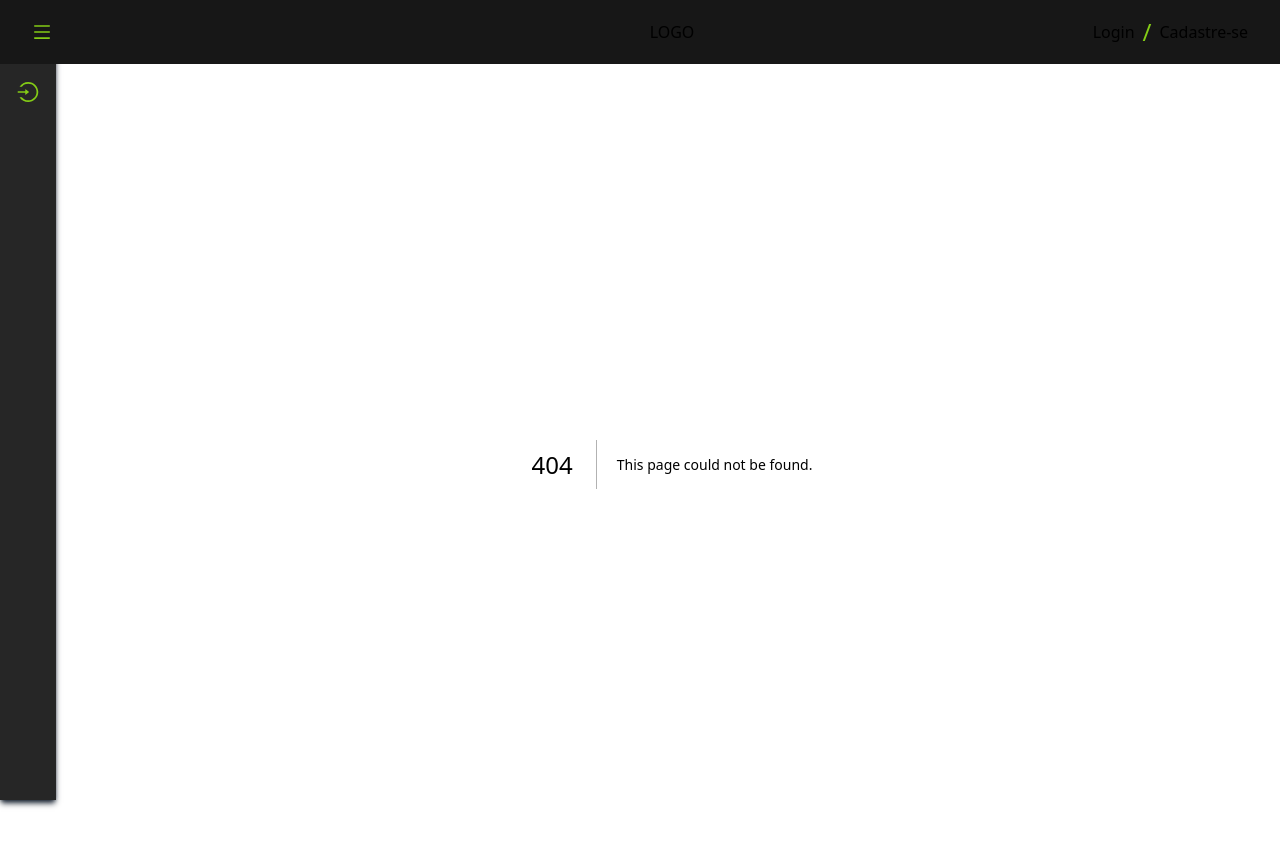
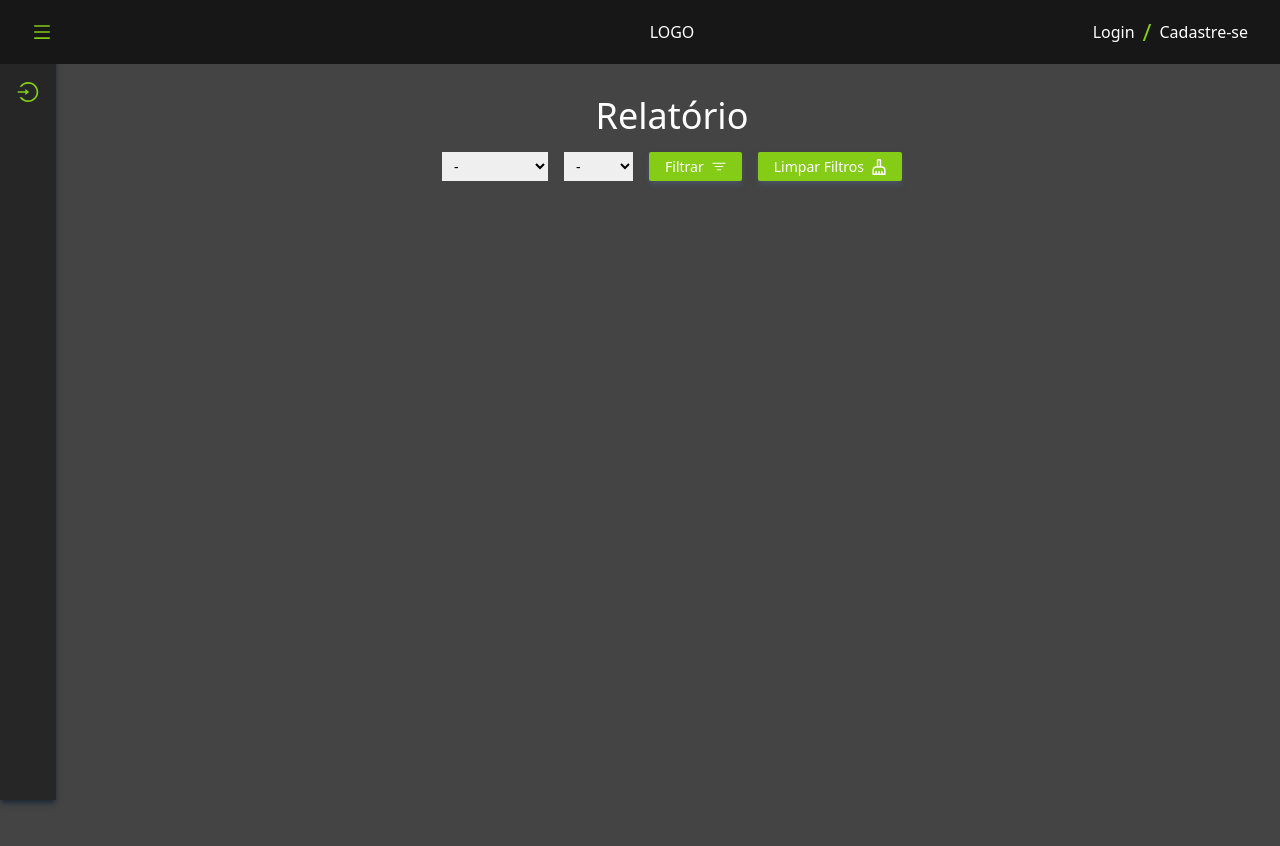
Before and after one commit to Joffre-Quintas/Projeto_Organiza, a Next.js app: page /report in a window 1280 px wide. Before the commit this address had no page. Shown: the top 846 px of the page. After the commit the page ends 800 px from the top, so only its background shows below. Built offline with nearby package versions, Linux system fonts and the light colour scheme.

Commit message:
Pagina de relatorio criada. Filtro em funcionamento

```diff
--- a/package.json
+++ b/package.json
@@ -12,6 +12,7 @@
     "next": "latest",
     "react": "latest",
     "react-dom": "latest",
+    "react-google-charts": "^4.0.1",
     "react-icons": "^4.11.0"
   },
   "devDependencies": {
--- a/src/components/Table.tsx
+++ b/src/components/Table.tsx
@@ -3,13 +3,14 @@ import { BsFillPencilFill, BsFillTrash3Fill } from 'react-icons/bs'
 import { Dispatch, SetStateAction } from "react";
 
 import treatmentString from "./utils/treatmentString";
+import { urlBaseAPI } from "@/data/urlapi";
 
 export default function Table({ header, content, setBillList}:{header:string[], content:IBill[], setBillList: Dispatch<SetStateAction<IBill[]>>}) {
 
     async function handleDeleteBill(id:number) {
         try {
             const { token } = JSON.parse(localStorage.getItem('userOrganiza') as string)
-            const data = await fetch('https://defiant-seal-wetsuit.cyclic.app/excluirfinanceiro', {
+            const data = await fetch(`${urlBaseAPI}/excluirfinanceiro`, {
                 method:'DELETE',
                 headers: {
                     "Content-type":"application/json",
--- a/src/components/layout/index.tsx
+++ b/src/components/layout/index.tsx
@@ -1,10 +1,20 @@
-import { useContext } from "react"
+import { useContext, useEffect, useState } from "react"
 import Header from "./Header"
 import Navbar from "./Navbar"
 import { MenuContext } from "@/context/MenuContext"
 
 export default function Layout(props: any) {
-    const {isOpen} = useContext(MenuContext)
+    const {isOpen, close} = useContext(MenuContext)
+    const [windowSize, setwindowSize] = useState<number>(1024)
+
+    useEffect(() => {
+        window.addEventListener('resize', () => {
+            setwindowSize(window.innerWidth)
+        })
+        windowSize <= 768 && close()
+    },[windowSize])
+
+
     return (
         <div>
             <Header/>
--- a/src/context/MenuContext.tsx
+++ b/src/context/MenuContext.tsx
@@ -2,18 +2,24 @@ import { createContext, useState } from 'react';
 
 interface IStateMenuContext {
     isOpen?: boolean,
-    toggleState?: () => void
+    toggleState?: () => void,
+    close?: () => void
 }
 export const MenuContext = createContext<IStateMenuContext>({});
 
 export default function MenuProvider(props:any) {
     const [isOpen, setIsOpen] = useState(false);
 
+    function close() {
+        setIsOpen(false)
+    }
+
     function toggleState() {
         setIsOpen(!isOpen)
     }
+
     return(
-        <MenuContext.Provider value={{isOpen,toggleState}}>
+        <MenuContext.Provider value={{isOpen,toggleState, close}}>
             {props.children}
         </MenuContext.Provider>
     )
--- a/src/data/navigation.ts
+++ b/src/data/navigation.ts
@@ -21,7 +21,7 @@ const menuItens = [
     {
         "icon": TbReportMoney,
         "name": "Relatório",
-        "url": "./"
+        "url": "./report"
     },
     {
         "icon": BsGear,
--- /dev/null
+++ b/src/data/urlapi.ts
@@ -0,0 +1 @@
+export const urlBaseAPI = 'https://gerenciador-financas.onrender.com'
--- a/src/pages/income_expenses.tsx
+++ b/src/pages/income_expenses.tsx
@@ -1,4 +1,5 @@
 import Table from "@/components/Table"
+import { urlBaseAPI } from "@/data/urlapi"
 import { IBill } from "@/types/TypeBill"
 import { ISubtipo } from "@/types/TypeSubtipo"
 import { ITipo } from "@/types/TypeTipo"
@@ -23,7 +24,7 @@ export default function Income_expenses() {
         async function handleGetBillList() {
             try {
                 const { token } = JSON.parse(localStorage.getItem('userOrganiza') as string);
-                const listData = await fetch('https://defiant-seal-wetsuit.cyclic.app/listafinancas', {
+                const listData = await fetch(`${urlBaseAPI}/listafinancas`, {
                     method: 'GET',
                     headers: {
                         "Content-type":"application/json",
@@ -43,7 +44,7 @@ export default function Income_expenses() {
     useEffect(()=> {
         async function handleGetCategories() {
             try {
-                const data = await fetch('https://defiant-seal-wetsuit.cyclic.app/listagemparametrostabela')
+                const data = await fetch(`${urlBaseAPI}/listagemparametrostabela`)
             const dataCategories = await data.json()
             setCategories(dataCategories)
             } catch (error) {
@@ -72,7 +73,7 @@ export default function Income_expenses() {
         } else {
             try {
                 const { token } = JSON.parse(localStorage.getItem('userOrganiza') as string);
-                const status = await fetch('https://defiant-seal-wetsuit.cyclic.app/cadastrofinanceiro', {
+                const status = await fetch(`${urlBaseAPI}/cadastrofinanceiro`, {
                     method: 'POST',
                     headers: {
                         "Content-type":"application/json",
@@ -132,7 +133,7 @@ export default function Income_expenses() {
                         className="px-4 py-2 rounded-md outline-none text-black text-center"
                         onChange={e => handleSetBill(e)}
                     >
-                        <option value="-">-</option>
+                        <option>-</option>
                         {categories && categories.tipo.map((tipo:ITipo) => {
                             return tipo.tipo !== 'Investimento' ? <option key={tipo.id}>{tipo.tipo}</option> : null
                         })}
@@ -145,7 +146,7 @@ export default function Income_expenses() {
                         className="px-4 py-2 rounded-md outline-none text-black text-center"
                         onChange={e => handleSetBill(e)}
                     >
-                        <option value="-">-</option>
+                        <option>-</option>
                         {bill && categories.subtipo.filter((sub:ISubtipo) => sub.tipo === bill.tipo).map((filtered:ISubtipo) => <option key={filtered.id}>{filtered.subtipo}</option>)}
                     </select>
                 </div>
--- a/src/pages/login.tsx
+++ b/src/pages/login.tsx
@@ -1,4 +1,5 @@
 import { UserContext } from "@/context/UserContext"
+import { urlBaseAPI } from "@/data/urlapi";
 import router from "next/router";
 import { ChangeEvent, FormEvent, useContext, useState } from "react"
 
@@ -24,7 +25,7 @@ export default function Login(){
             console.log('Preencha todos os campos!')
         } else {
             try {
-                const data = await fetch('https://defiant-seal-wetsuit.cyclic.app/login', {
+                const data = await fetch(`${urlBaseAPI}/login`, {
                 method: 'POST',
                 headers: {
                     "Content-type":"application/json"
--- a/src/pages/register.tsx
+++ b/src/pages/register.tsx
@@ -1,7 +1,8 @@
 import Form from "@/components/Form";
+import { urlBaseAPI } from "@/data/urlapi";
 
 export default function Register() {
-    const endpoint = 'https://defiant-seal-wetsuit.cyclic.app/cadastrar'
+    const endpoint = `${urlBaseAPI}/cadastrar`
 
     return (
         <div className="flex flex-col items-center">
--- /dev/null
+++ b/src/pages/report.tsx
@@ -0,0 +1,76 @@
+import { ChangeEvent, useState } from 'react';
+import { BsFilter } from 'react-icons/bs';
+import { MdOutlineCleaningServices } from 'react-icons/md'
+
+export default function Report() {
+
+    const months = ["Janeiro", "Fevereiro", "Março", "Abril", "Maio", "Junho", "Julho", "Agosto", "Setembro", "Outubro", "Novembro", "Dezembro"]
+    const years = [2020,2021,2022,2023]
+
+    const [filterReport, setFilterReport] = useState({})
+
+    function handleSetFilterReport(e:ChangeEvent<HTMLSelectElement>) {
+        const {name, value} = e.target
+        setFilterReport(current => {
+            return {
+                ...current,
+                [name]:value
+            }
+        })
+    }
+
+    function handleRequestFilter() {
+        console.log(filterReport)
+    }
+
+    function handleCleanFields() {
+        setFilterReport({});
+    }
+
+    return(
+        <div className="flex flex-col items-center">
+
+            <h1 className="text-4xl mt-8 mb-4">Relatório</h1>
+            <div className="flex gap-4">
+            <select
+                name="mes"
+                className="text-black text-sm px-2 py-1 outline-none"
+                onChange={e => handleSetFilterReport(e)}
+                value={filterReport.mes || ''} // Define o valor selecionado usando a propriedade `value`
+            >
+                <option value="">-</option> {/* Use `value` em vez de `selected` */}
+                {months.map((month, index) => (
+                    <option key={index} value={index}>{month}</option>
+                ))}
+            </select>
+
+            <select
+                name="ano"
+                className="text-black text-sm px-2 py-1 outline-none"
+                onChange={e => handleSetFilterReport(e)}
+                value={filterReport.ano || ''}
+            >
+                <option value="">-</option>
+                {years.map((year, index) => (
+                    <option key={index} value={year}>{year}</option>
+                ))}
+            </select>
+
+                <button
+                    className="flex justify-center items-center gap-2 bg-lime-500 px-4 py-1 hover:opacity-90 rounded-sm shadow-md shadow-gray-600 text-sm"
+                    onClick={() => handleRequestFilter()}
+                >
+                    Filtrar
+                    <span className='scale-125'><BsFilter/></span>
+                </button>
+                <button
+                    className="flex justify-center items-center gap-2 bg-lime-500 px-4 py-1 hover:opacity-90 rounded-sm shadow-md shadow-gray-600 text-sm"
+                    onClick={() => handleCleanFields()}
+                >
+                    Limpar Filtros
+                    <span className='scale-125'><MdOutlineCleaningServices/></span>
+                </button>
+            </div>
+        </div>
+    )
+}
```
Also changed, not shown: 1 other file (tests, documents, lock files or other folders).
